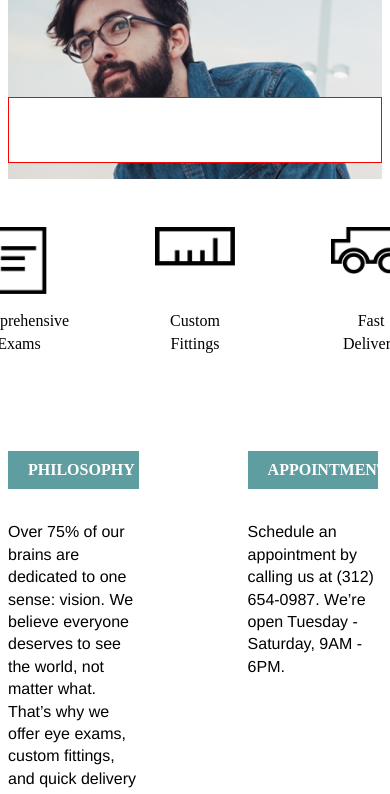
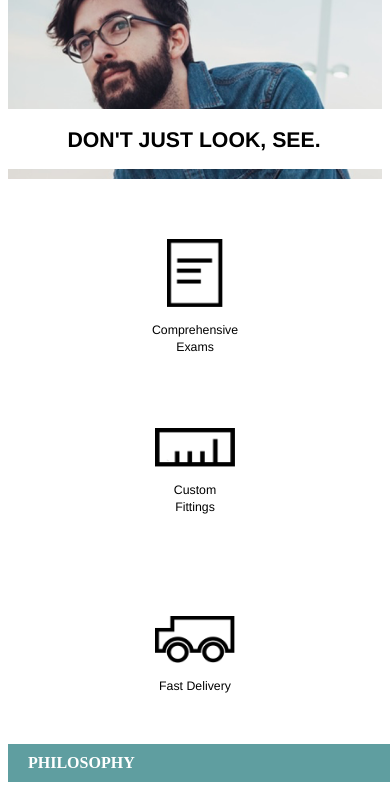
Before and after one commit to Bubbles2016/tortoiseshell, a plain HTML site: page index.html in a window 390 px wide. Shown: the part 101-895 px from the top of the page. Drawn offline with Linux system fonts and the light colour scheme.

Commit message:
project complete-1

```diff
--- a/index.html
+++ b/index.html
@@ -29,7 +29,7 @@
       <!--mini-banner-->
       <div class="flex container">
         <div class="mini-banner">
-          <span>DON'T JUST LOOK, SEE.</span>
+          <h4>DON'T JUST LOOK, SEE.</h4>
         </div>
       </div>
     </header>
@@ -42,11 +42,11 @@
       </div>
       <div class="service">
         <img class ="service-img" src="./resources/images/ruler-icon.png" alt="ruler">
-        <div>Custom Fittings</div>
+        <div id="description2">Custom Fittings</div>
       </div>
       <div class="service">
         <img class ="service-img" src="./resources/images/truck-icon.png" alt="paper">
-        <div>Fast Delivery</div>
+        <div id="description3">Fast Delivery</div>
       </div>
     </section>
 
--- a/resources/css/style.css
+++ b/resources/css/style.css
@@ -1,7 +1,11 @@
 html {
   font-size: 18px;
   line-height: 1.4;
+  box-sizing: border-box;
 }
+/**, *:before, *:after {
+  box-sizing: inherit;
+}*/
 
 header {
   height: 30rem;
@@ -59,22 +63,28 @@ header span {
   padding: 0.75rem 0;
   display: none;
 }
+
+.responsive-nav li {
+  font-size: 1.5rem;
+}
 .mini-banner {
   background-color: white;
-  padding: 1.5rem 5rem;
+  padding: 0 5rem;
   margin-top: 10rem;
-  margin-right: 5rem;
-  line-height: 2.4;
-  float: right;
-  width: 450px;
+  margin-right: -2rem;
+  line-height: 1.4;
+  /*float: right;*/
+  /*width: 450px;*/
+
 }
 
-.mini-banner span {
+.mini-banner h4 {
   font-family: Helvetica;
   font-weight: bold;
   font-size: 2rem;
   height: 1.2;
   color: black;
+  text-align: center;
 }
 
 .service {
@@ -165,13 +175,15 @@ footer {
 }
 .mini-banner {
   /*top: 15rem;*/
+  /*border: 1px solid red;*/
   background-color: white
-  padding: 0.75rem 4rem;
+  /*padding: 0.75rem 4rem;*/
+  /*margin-left: 100px;*/
   margin-top: 5rem;
-  margin-right: 2rem;
-  line-height: 2.4;
+  margin-right: -3.5rem;
+  line-height: 1.2;
   float: right;
-  width: 400px;
+  /*width: 400px;*/
   margin-left: 20%;
 }
 
@@ -179,7 +191,7 @@ header {
   height: 22rem;
 }
 
-.mini-banner span {
+.mini-banner h4 {
   font-family: Helvetica;
   font-weight: bold;
   font-size: 1.33rem;
@@ -188,18 +200,6 @@ header {
 }
 }
 
-/*@media only screen and (max-width: 800px) {
-  .mini-banner {
-    top: 15rem;
-    background-color: white
-    padding: 0.75rem 4rem;
-    margin-top: 5rem;
-    margin-right: 2rem;
-    line-height: 2.4;
-    float: right;
-    width: 400px;
-  }
-}*/
 @media only screen and (max-width: 600px) {
 .desktop-nav {
     display: none;
@@ -212,31 +212,73 @@ header span {
 .responsive-nav {
   display: block;
 }
+
 .responsive-nav li {
   list-style: none;
   margin-right: 5px;
 }
-
+header {
+  height: 17rem;
+}
 .mini-banner {
-  border: 1px solid red;
-  height: 1rem;
+  /*border: 1px solid red;*/
+  background-color: white;
+  padding: 0;
+  margin-top: 7.0rem;
+  line-height: 0.1;
   width: 100%;
   margin-left: 0;
   margin-right:0;
-  margin-top: 7rem;
-  color: black;
+  margin-bottom: 0;
 }
 
-header {
-  height: 17rem;
+.mini-banner h4 {
+  font-family: Helvetica;
+  /*font-size: 1rem;*/
+  color: black;
+  text-align: center;
+  padding-top: 0.125rem;
+  padding-right: 0.125rem;*/
 }
 
-.mini-banner span {
-  font-family: Helvetica;
-  font-size: 1rem;
-  color: black;
-  text-align: center;
-  padding: 1rem 4rem;
+.supporting.container {
+  display: block;
+}
+.service {
+  /*border: 1px solid red;*/
+  margin: 0 auto;
+  margin-bottom: 3.77rem;
+  font-family: helvetica;
+  font-size: 0.77rem;
+}
+#paper-img, .service-img {
+  margin-top: 3.77rem;
+}
+#description, #description2, #description3 {
+  padding-top: 15px;
 }
 
+.supporting2.container {
+  display: block;
 }
+
+.info {
+  width :100%;
+}
+.title {
+  min-width: 100%;
+}
+
+#appoint {
+  margin-left: 0;
+}
+footer {
+  text-align: center;
+}
+.supporting2 p {
+  margin-top: 1rem;
+  margin-bottom: 4rem;
+  font-family: helvetica;
+  font-size: 0.77rem;
+}
+}
```
